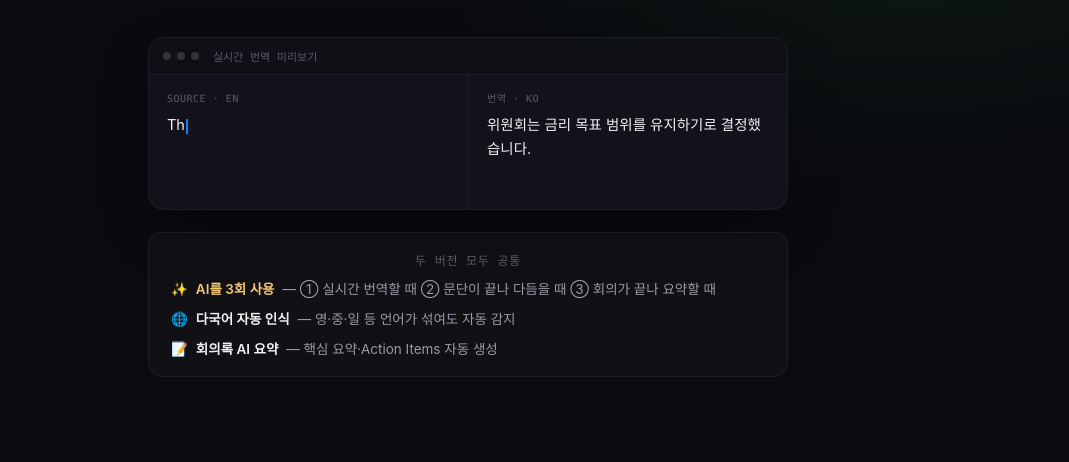
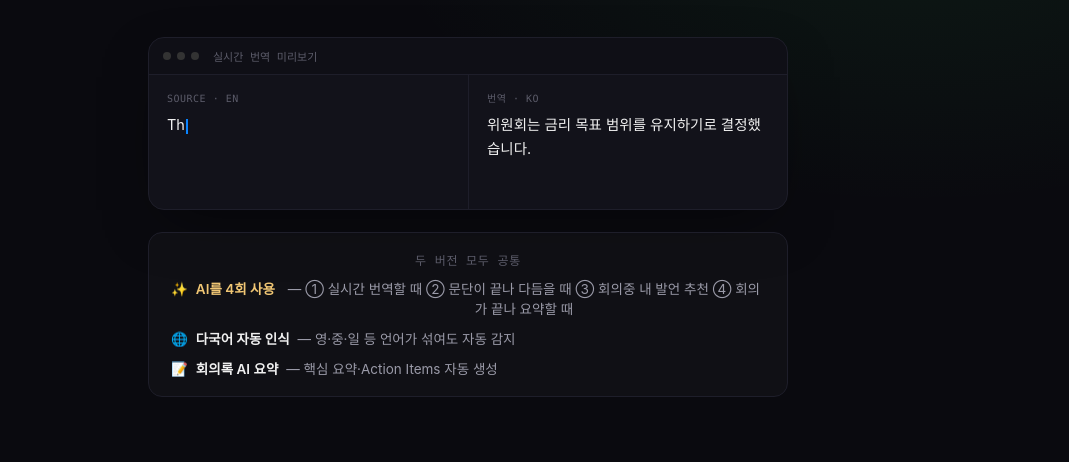
Before and after one commit to gsjang-hue/LIVE-Translate, a plain HTML site: page index.html in a window 1280 px wide. Shown: the part 289-751 px from the top of the page, without its empty margins (172-1241 px from the left). Drawn offline with Linux system fonts and the light colour scheme.

Commit message:
Update index.html

```diff
--- a/index.html
+++ b/index.html
@@ -181,7 +181,7 @@
     <div class="common">
       <div class="ttl">두 버전 모두 공통</div>
       <div class="row">
-        <div class="item hi">✨ <b>AI를 3회 사용</b><span>— ① 실시간 번역할 때 ② 문단이 끝나 다듬을 때 ③ 회의가 끝나 요약할 때</span></div>
+        <div class="item hi">✨ <b>AI를 4회 사용</b><span>— ① 실시간 번역할 때 ② 문단이 끝나 다듬을 때 ③ 회의중 내 발언 추천 ④ 회의가 끝나 요약할 때</span></div>
         <div class="item">🌐 <b>다국어 자동 인식</b><span>— 영·중·일 등 언어가 섞여도 자동 감지</span></div>
         <div class="item">📝 <b>회의록 AI 요약</b><span>— 핵심 요약·Action Items 자동 생성</span></div>
       </div>
```
